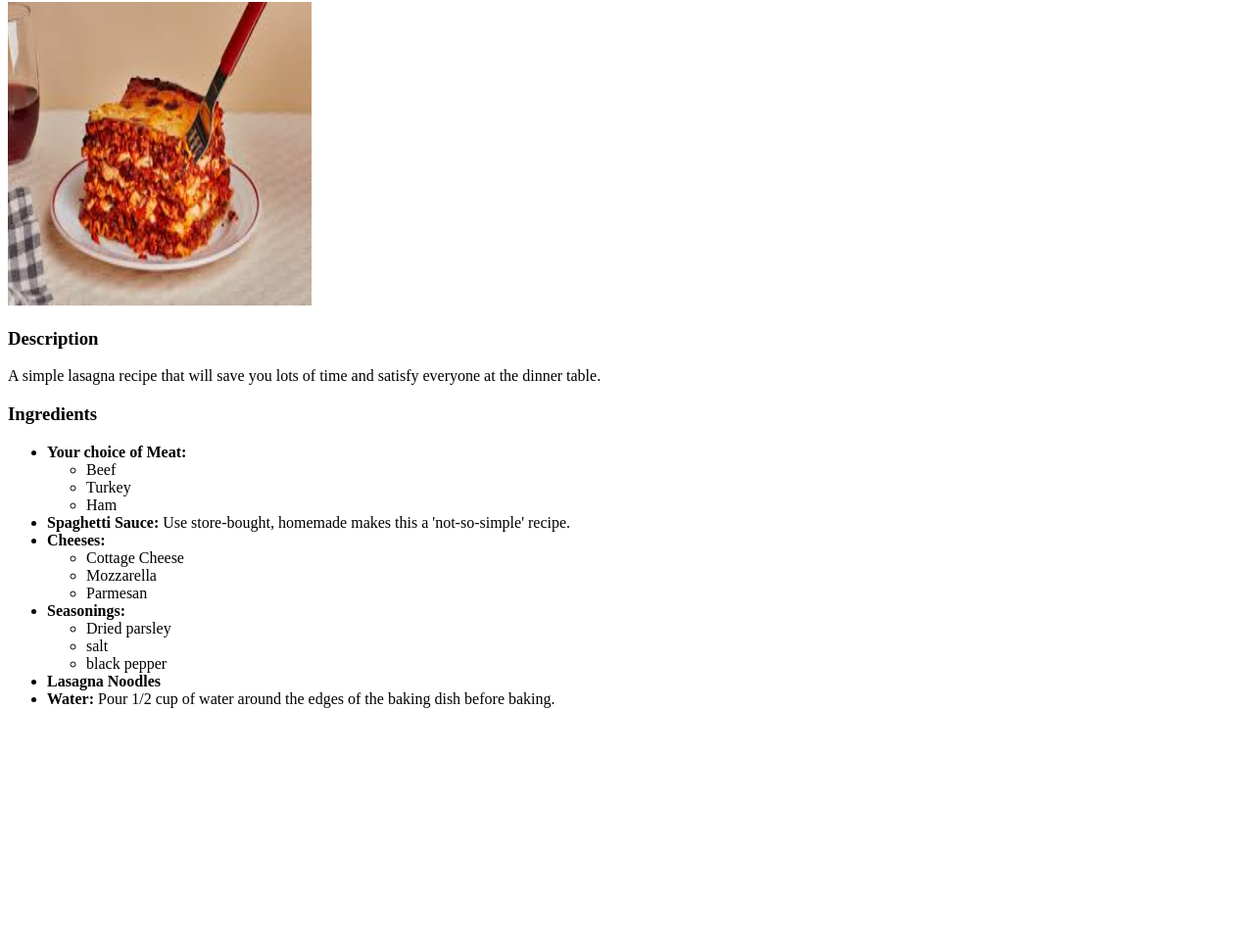
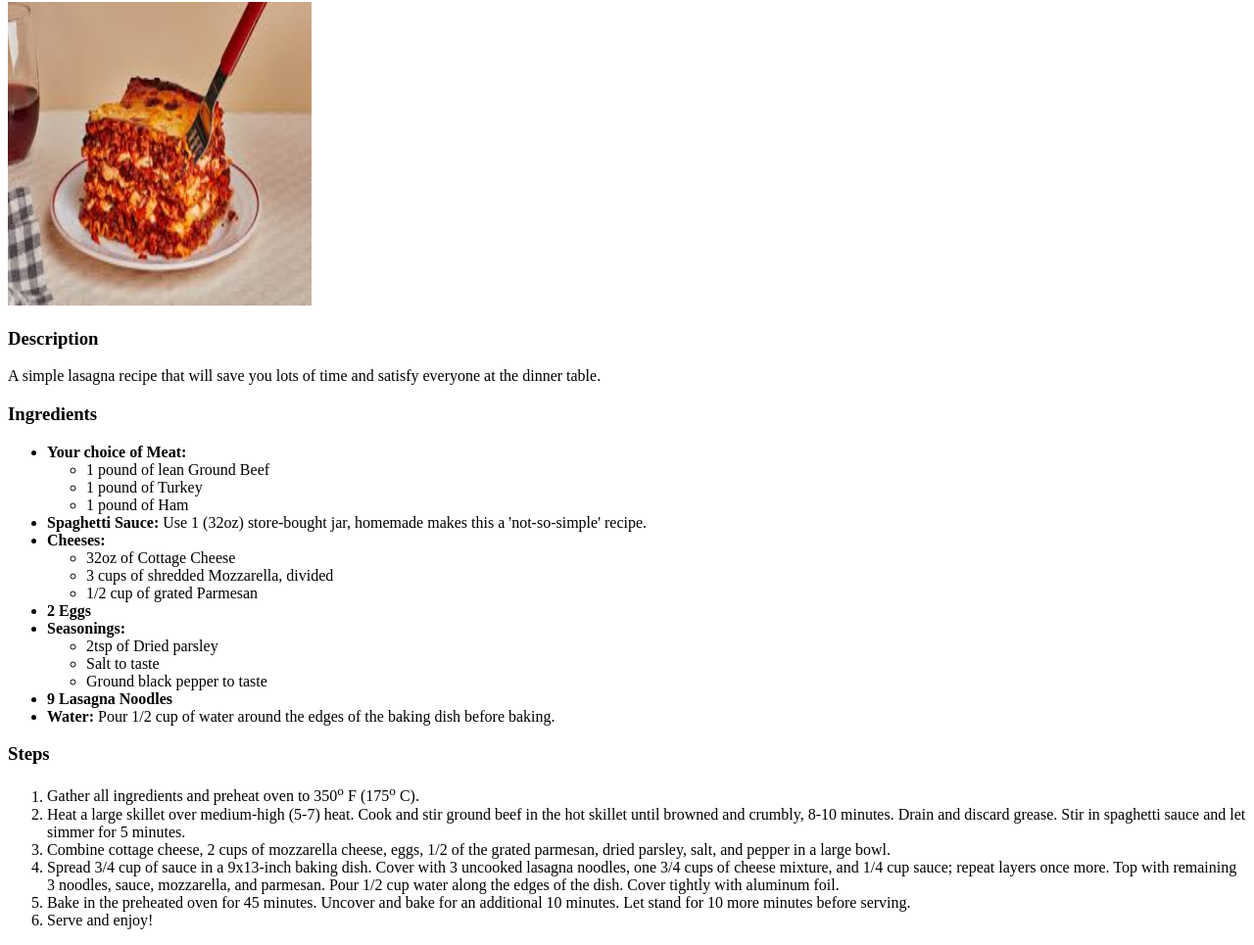
Before and after one commit to TheHelplessHero/odin-recipes, a plain HTML site: page recipes/lasagna.html in a window 1280 px wide. Shown: the part 104-1069 px from the top of the page at 98% size. Before the commit the page ends 843 px from the top, so only its background shows below. Drawn offline with Linux system fonts and the light colour scheme.

Commit message:
Finish lasagna.html + clean index.html

```diff
--- a/recipes/lasagna.html
+++ b/recipes/lasagna.html
@@ -15,30 +15,39 @@
     <ul>
         <li><b>Your choice of Meat:</b>
             <ul>
-                <li>Beef</li>
-                <li>Turkey</li>
-                <li>Ham</li>
+                <li>1 pound of lean Ground Beef</li>
+                <li>1 pound of Turkey</li>
+                <li>1 pound of Ham</li>
             </ul>
         </li>
-        <li><b>Spaghetti Sauce:</b> Use store-bought, homemade makes this a 'not-so-simple' recipe.</li>
+        <li><b>Spaghetti Sauce:</b> Use 1 (32oz) store-bought jar, homemade makes this a 'not-so-simple' recipe.</li>
         <li><b>Cheeses:</b>
             <ul>
-                <li>Cottage Cheese</li>
-                <li>Mozzarella</li>
-                <li>Parmesan</li>
+                <li>32oz of Cottage Cheese</li>
+                <li>3 cups of shredded Mozzarella, divided</li>
+                <li>1/2 cup of grated Parmesan</li>
             </ul>
         </li>
+        <li><b>2 Eggs</b>
         <li><b>Seasonings:</b>
             <ul>
-                <li>Dried parsley</li>
-                <li>salt</li>
-                <li>black pepper</li>
+                <li>2tsp of Dried parsley</li>
+                <li>Salt to taste</li>
+                <li>Ground black pepper to taste</li>
             </ul>
         </li>
-        <li><b>Lasagna Noodles</b></li>
+        <li><b>9 Lasagna Noodles</b></li>
         <li><b>Water:</b> Pour 1/2 cup of water around the edges of the baking dish before baking.</li>
     </ul>
-
+    <h3>Steps</h3>
+    <ol>
+        <li>Gather all ingredients and preheat oven to 350<sup>o</sup> F (175<sup>o</sup> C).</li>
+        <li>Heat a large skillet over medium-high (5-7) heat. Cook and stir ground beef in the hot skillet until browned and crumbly, 8-10 minutes. Drain and discard grease. Stir in spaghetti sauce and let simmer for 5 minutes.</li>
+        <li>Combine cottage cheese, 2 cups of mozzarella cheese, eggs, 1/2 of the grated parmesan, dried parsley, salt, and pepper in a large bowl.</li>
+        <li>Spread 3/4 cup of sauce in a 9x13-inch baking dish. Cover with 3 uncooked lasagna noodles, one 3/4 cups of cheese mixture, and 1/4 cup sauce; repeat layers once more. Top with remaining 3 noodles, sauce, mozzarella, and parmesan. Pour 1/2 cup water along the edges of the dish. Cover tightly with aluminum foil.</li>
+        <li>Bake in the preheated oven for 45 minutes. Uncover and bake for an additional 10 minutes. Let stand for 10 more minutes before serving.</li>
+        <li>Serve and enjoy!</li>
+    </ol>
 
 </body>
 </html>
```
Also changed, not shown: index.html (+1 -0 lines).
